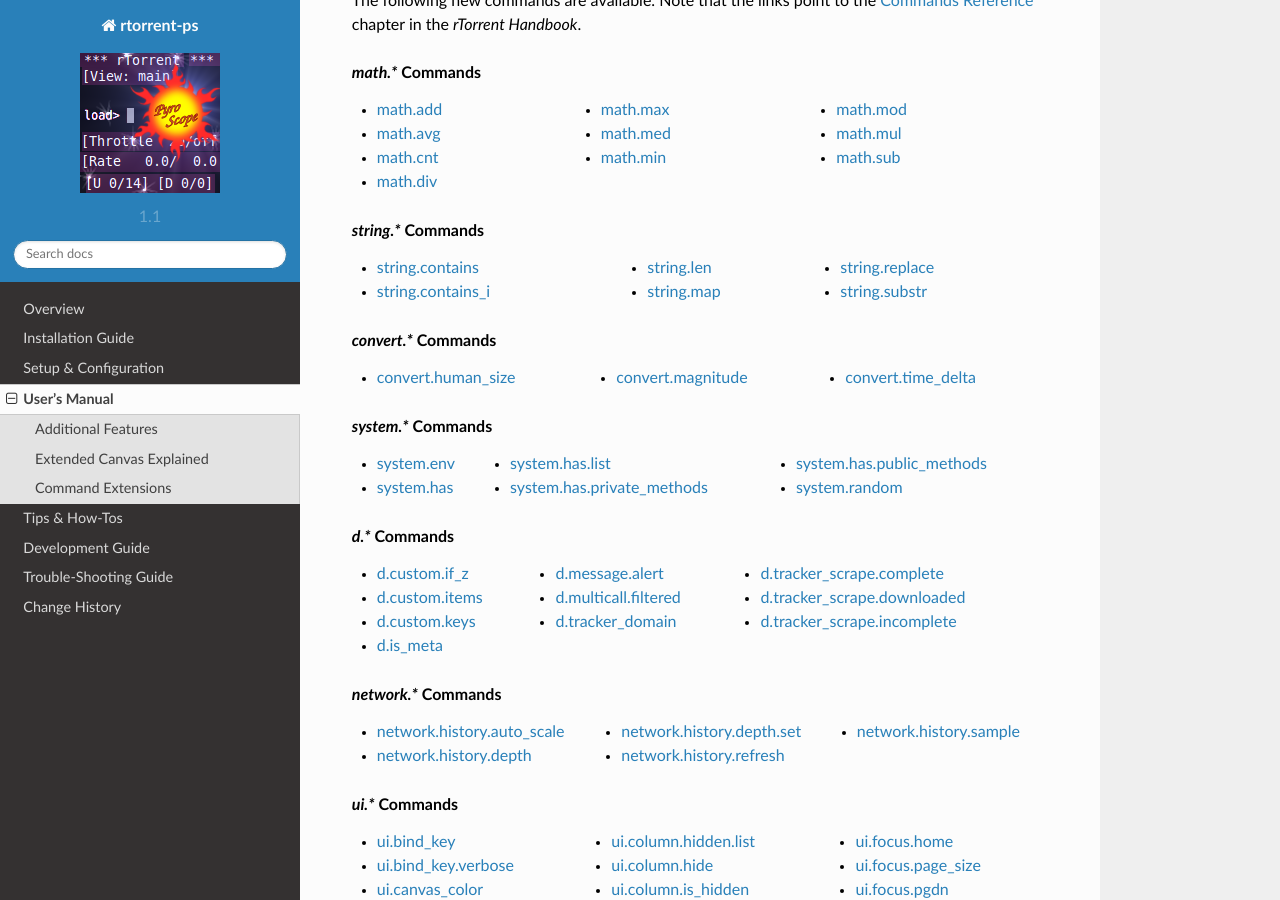
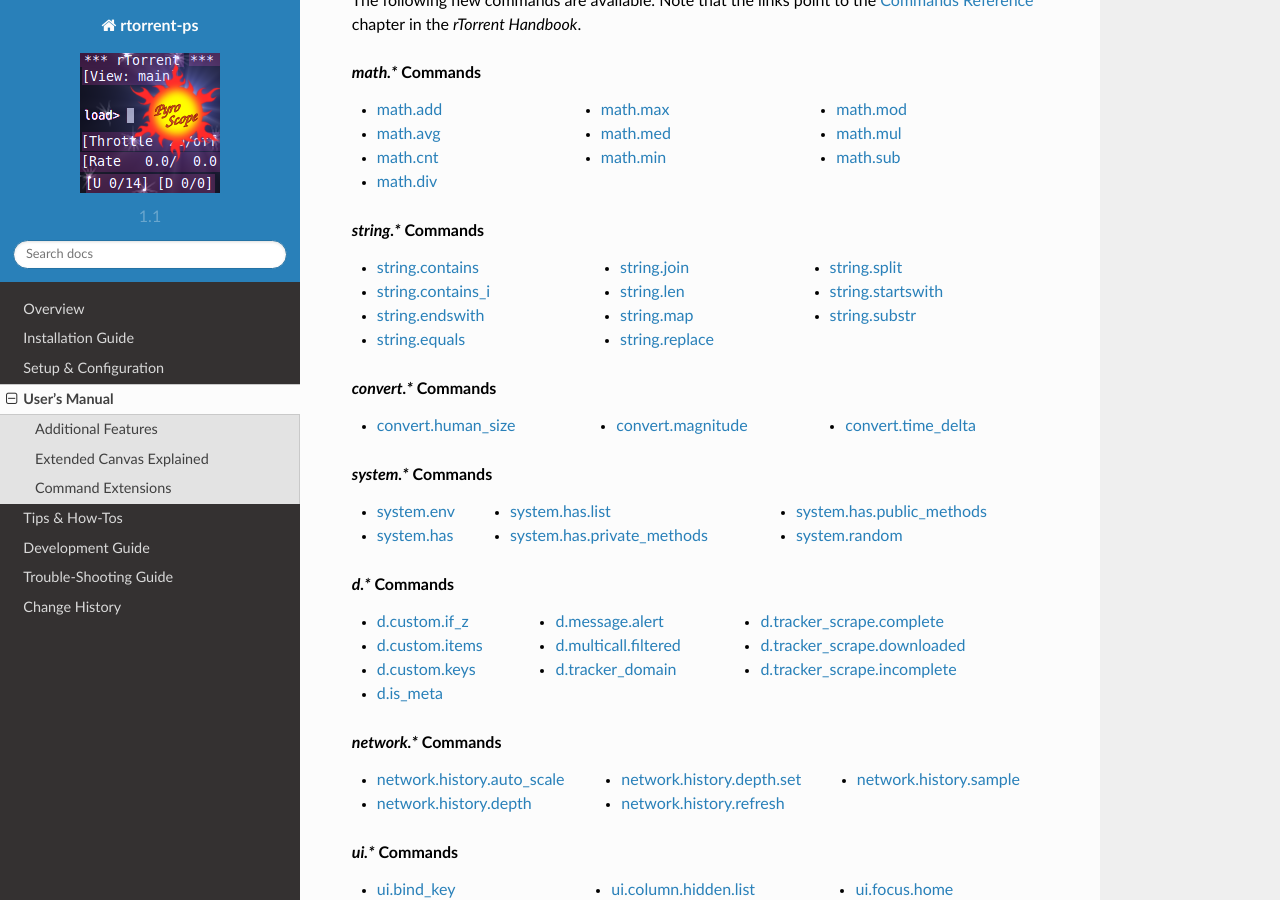
Before and after one commit to pyroscope/rtorrent-ps, a Sphinx documentation site: the page built from docs/manual.rst, in a window 1280 px wide and 900 px high, scrolled down 4636 px. Built offline with Sphinx 7.4.7 and the Read the Docs theme 2.0.0, drawn with Linux system fonts in a browser that asks for light colours.

Commit message:
docs: add new string.* commands

```diff
--- a/docs/include-commands.rst
+++ b/docs/include-commands.rst
@@ -35,16 +35,26 @@
 
    * `string.contains`_
    * `string.contains_i`_
+   * `string.endswith`_
+   * `string.equals`_
+   * `string.join`_
    * `string.len`_
    * `string.map`_
    * `string.replace`_
+   * `string.split`_
+   * `string.startswith`_
    * `string.substr`_
 
 .. _`string.contains`: https://rtorrent-docs.readthedocs.io/en/latest/cmd-ref.html#term-string-contains
 .. _`string.contains_i`: https://rtorrent-docs.readthedocs.io/en/latest/cmd-ref.html#term-string-contains-i
+.. _`string.endswith`: https://rtorrent-docs.readthedocs.io/en/latest/cmd-ref.html#term-string-endswith
+.. _`string.equals`: https://rtorrent-docs.readthedocs.io/en/latest/cmd-ref.html#term-string-equals
+.. _`string.join`: https://rtorrent-docs.readthedocs.io/en/latest/cmd-ref.html#term-string-join
 .. _`string.len`: https://rtorrent-docs.readthedocs.io/en/latest/cmd-ref.html#term-string-len
 .. _`string.map`: https://rtorrent-docs.readthedocs.io/en/latest/cmd-ref.html#term-string-map
 .. _`string.replace`: https://rtorrent-docs.readthedocs.io/en/latest/cmd-ref.html#term-string-replace
+.. _`string.split`: https://rtorrent-docs.readthedocs.io/en/latest/cmd-ref.html#term-string-split
+.. _`string.startswith`: https://rtorrent-docs.readthedocs.io/en/latest/cmd-ref.html#term-string-startswith
 .. _`string.substr`: https://rtorrent-docs.readthedocs.io/en/latest/cmd-ref.html#term-string-substr
 
 
```
